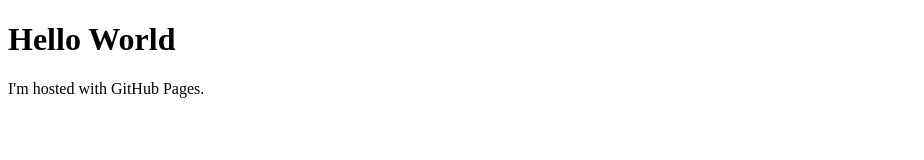
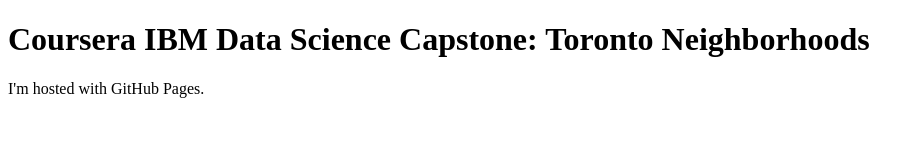
Before and after one commit to elliottrufo/elliottrufo.github.io, a plain HTML site: page index.html in a window 1280 px wide. Shown: the whole page, without its empty margins (0-924 px from the left). Drawn offline with Linux system fonts and the light colour scheme.

Commit message:
Update index.html

```diff
--- a/index.html
+++ b/index.html
@@ -1,7 +1,7 @@
 <!DOCTYPE html>
 <html>
 <body>
-<h1>Hello World</h1>
+<h1>Coursera IBM Data Science Capstone: Toronto Neighborhoods</h1>
 <p>I'm hosted with GitHub Pages.</p>
 </body>
 </html>
```
